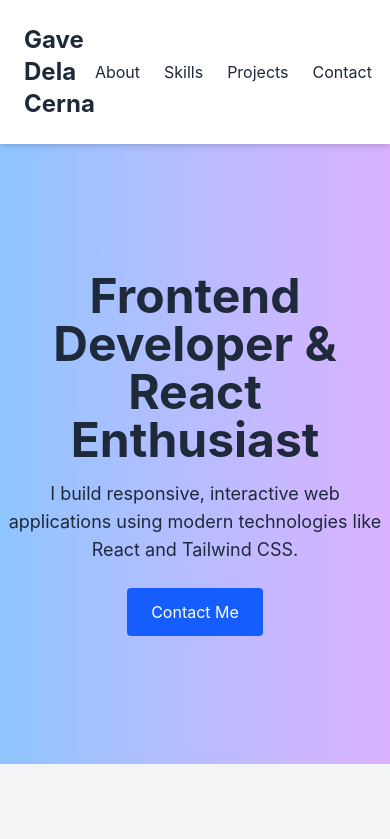
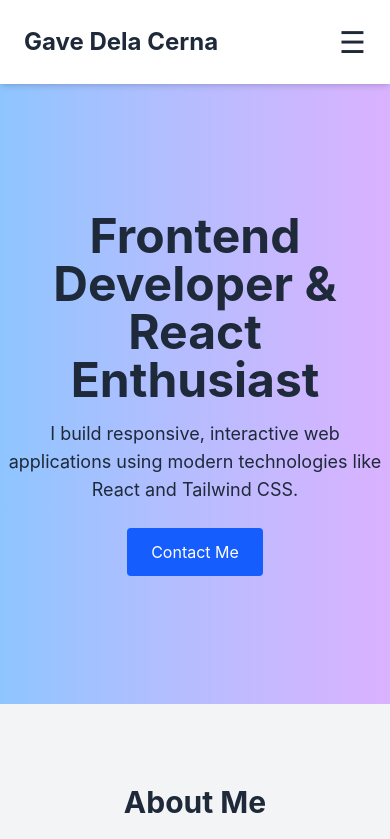
Before and after one commit to gave717/MyPortfolio, a React (Vite) app: page / in a window 390 px wide. Shown: the top 839 px of the page. Built offline with nearby package versions, Linux system fonts and the light colour scheme.

Commit message:
updated version

```diff
--- a/src/App.jsx
+++ b/src/App.jsx
@@ -9,8 +9,12 @@ const App = () => {
 
    {/* Header */}
 <header className="bg-white shadow-md p-6 flex justify-between items-center sticky top-0 z-50">
+
+  {/* Logo */}
   <h1 className="text-2xl font-bold">Gave Dela Cerna</h1>
-        <nav>
+
+  {/* Desktop Menu */}
+  <nav className="hidden md:block">
     <ul className="flex gap-6">
       <li><a href="#about" className="hover:text-blue-600">About</a></li>
       <li><a href="#skills" className="hover:text-blue-600">Skills</a></li>
@@ -18,7 +22,29 @@ const App = () => {
       <li><a href="#contact" className="hover:text-blue-600">Contact</a></li>
     </ul>
   </nav>
+
+  {/* Mobile Hamburger Button */}
+  <button
+    className="md:hidden text-3xl"
+    onClick={() => setMenuOpen(!menuOpen)}
+  >
+    ☰
+  </button>
+
+  {/* Mobile Menu Dropdown */}
+  {menuOpen && (
+    <nav className="absolute top-20 right-6 bg-white shadow-lg rounded-lg p-4 md:hidden">
+      <ul className="flex flex-col gap-4 text-right">
+        <li><a href="#about" onClick={() => setMenuOpen(false)}>About</a></li>
+        <li><a href="#skills" onClick={() => setMenuOpen(false)}>Skills</a></li>
+        <li><a href="#projects" onClick={() => setMenuOpen(false)}>Projects</a></li>
+        <li><a href="#contact" onClick={() => setMenuOpen(false)}>Contact</a></li>
+      </ul>
+    </nav>
+  )}
+
 </header>
+
 
       {/* Hero Section */}
       <section className="flex flex-col items-center justify-center text-center py-32 bg-gradient-to-r from-blue-300 to-purple-300">
```
Lines whose indentation alone changed are shown as unchanged.
